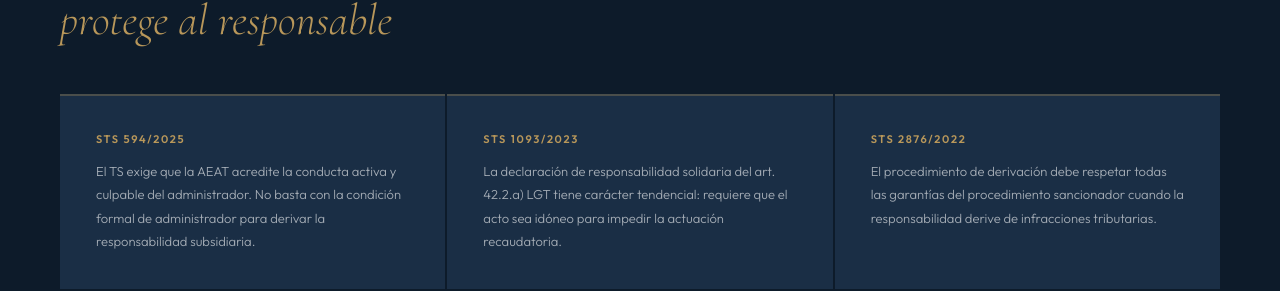
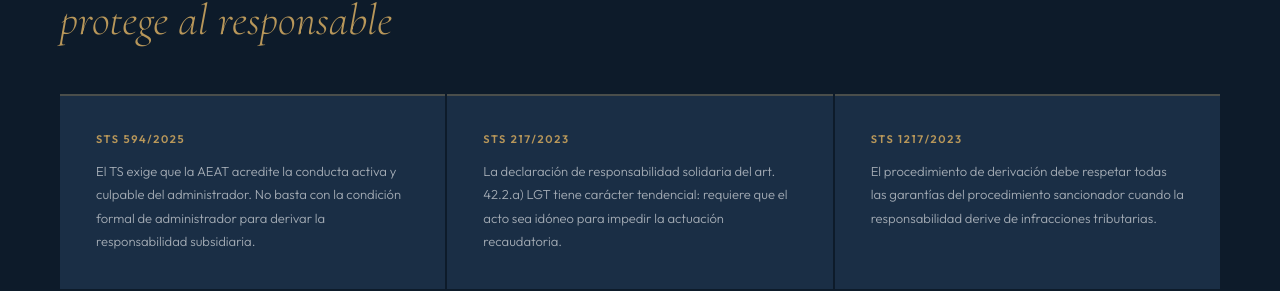
Before and after one commit to Ivanrm01/IRM-Abogados, a Next.js app: page /derivaciones-responsabilidad-tributaria in a window 1280 px wide. Shown: the part 3851-4142 px from the top of the page. Built offline with nearby package versions, Linux system fonts and the light colour scheme.

Commit message:
Update page.jsx

```diff
--- a/app/derivaciones-responsabilidad-tributaria/page.jsx
+++ b/app/derivaciones-responsabilidad-tributaria/page.jsx
@@ -242,11 +242,11 @@ export default function DerivacionesPage() {
               <p>El TS exige que la AEAT acredite la conducta activa y culpable del administrador. No basta con la condición formal de administrador para derivar la responsabilidad subsidiaria.</p>
             </div>
             <div className={styles.jurisCard}>
-              <div className={styles.jurisCita}>STS 1093/2023</div>
+              <div className={styles.jurisCita}>STS 217/2023</div>
               <p>La declaración de responsabilidad solidaria del art. 42.2.a) LGT tiene carácter tendencial: requiere que el acto sea idóneo para impedir la actuación recaudatoria.</p>
             </div>
             <div className={styles.jurisCard}>
-              <div className={styles.jurisCita}>STS 2876/2022</div>
+              <div className={styles.jurisCita}>STS 1217/2023</div>
               <p>El procedimiento de derivación debe respetar todas las garantías del procedimiento sancionador cuando la responsabilidad derive de infracciones tributarias.</p>
             </div>
           </div>
```
